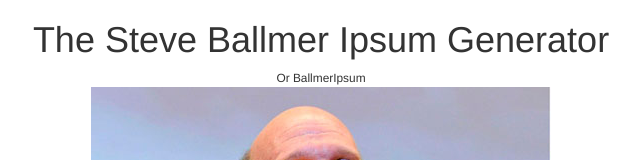
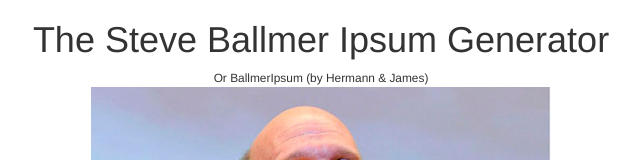
Before and after one commit to jamiees2/ballmeripsum, a plain HTML site: page index.html in a window 1280 px wide. Shown: the top 160 px of the page, without its empty margins (319-959 px from the left). Drawn offline with nearby package versions, Linux system fonts and the light colour scheme.

Commit message:
Added credit

```diff
--- a/index.html
+++ b/index.html
@@ -20,7 +20,7 @@
 <body>
 	<div class="container">
 		<h1 class="text-center">The Steve Ballmer Ipsum Generator</h1>
-		<small class="text-center block">Or BallmerIpsum</small>
+		<small class="text-center block">Or BallmerIpsum (by Hermann &amp; James)</small>
 		<img class="img-responsive center" alt="" src="img/ballmer.jpg" >
 		<h3 class="text-center">How much steve would you like?</h3>
 		<div class="form center">
```
